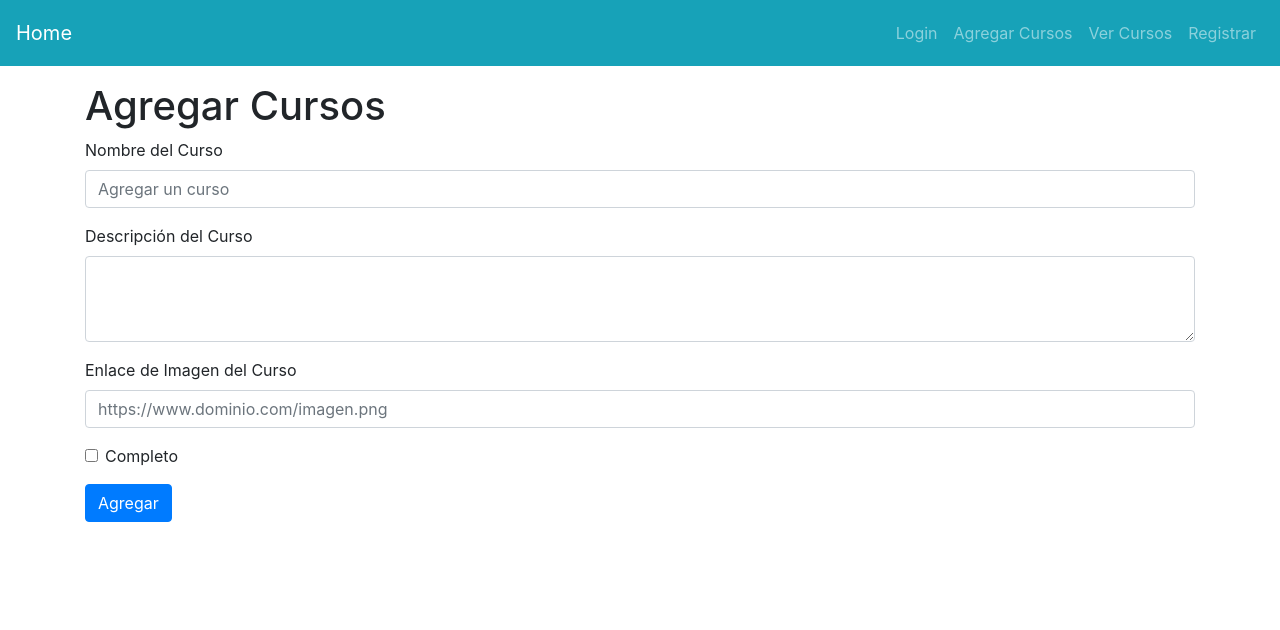
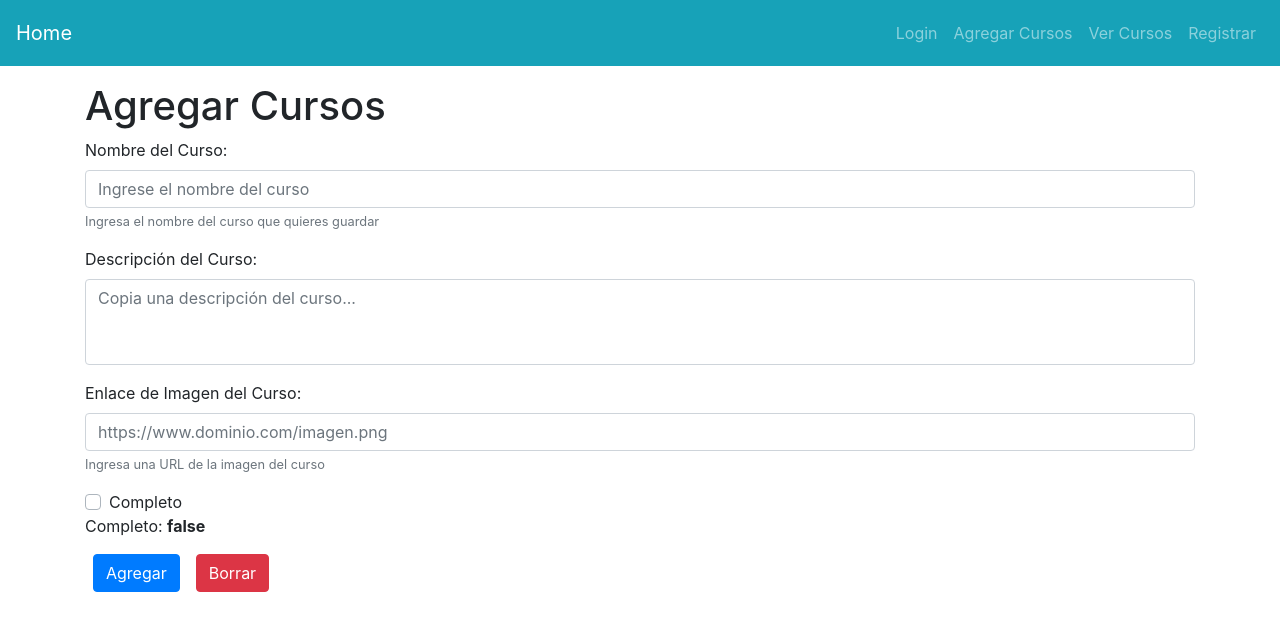
Before and after one commit to JuanDuran85/Martes_AppTodo, a Vue app: page /agregar in a window 1280 px wide. Shown: the top 630 px of the page. Built offline with nearby package versions, Linux system fonts and the light colour scheme; no server answers.

Commit message:
cambios en firebase vuex

```diff
--- a/src/components/TodoAdd.vue
+++ b/src/components/TodoAdd.vue
@@ -1,29 +1,39 @@
 <template>
   <div>
     <h1>{{ titulo }}</h1>
-    <form>
-      <div class="form-group">
-        <label for="nombrecurso">Nombre del Curso</label>
-        <input type="text" class="form-control" v-model="agregar" placeholder="Agregar un curso">
-      </div>
-      <div class="form-group">
-        <label for="exampleFormControlTextarea1">Descripción del Curso</label>
-        <textarea class="form-control" rows="3" v-model="descripcion"></textarea>
-      </div>
-      <div class="form-group">
-        <label for="nombrecurso">Enlace de Imagen del Curso</label>
-        <input type="text" class="form-control" v-model="imagen" placeholder="https://www.dominio.com/imagen.png">
-      </div>
-      <div class="form-group form-check">
-        <input type="checkbox" class="form-check-input" v-model="completo">
-        <label class="form-check-label" for="exampleCheck1">Completo</label>
-      </div>
-      <button type="submit" class="btn btn-primary" @click.prevent="agregarCurso">Agregar</button>
-    </form>
+
+    <b-form @submit.prevent="agregarCurso" @reset="onReset">
+    <!-- nombre del curso -->
+      <b-form-group id="input-group-1" label="Nombre del Curso:" label-for="input-1" description="Ingresa el nombre del curso que quieres guardar">
+        <b-form-input id="input-1" v-model="agregar" type="text" placeholder="Ingrese el nombre del curso"></b-form-input>
+      </b-form-group>
+
+    <!-- descripcion -->
+      <b-form-group id="input-group-2" label="Descripción del Curso:" label-for="input-2">
+        <b-form-textarea id="textarea" v-model="descripcion" placeholder="Copia una descripción del curso..." rows="3" max-rows="6"></b-form-textarea>
+      </b-form-group>
+
+      <!-- imagen del curso -->
+      <b-form-group id="input-group-1" label="Enlace de Imagen del Curso:" label-for="input-1" description="Ingresa una URL de la imagen del curso">
+        <b-form-input id="input-1" v-model="imagen" type="text" placeholder="https://www.dominio.com/imagen.png"></b-form-input>
+      </b-form-group>
+
+    <!-- completo -->
+      <b-form-checkbox id="checkbox-1" v-model="completo" value="true" unchecked-value="false">Completo</b-form-checkbox>
+      <div>Completo: <strong>{{ completo }}</strong></div>
+
+    <!-- botones -->
+    <div class="mt-3">
+      <b-button type="submit" variant="primary" class="mx-2">Agregar</b-button>
+      <b-button type="reset" variant="danger" class="mx-2">Borrar</b-button>
+    </div>
+    </b-form>
   </div>
 </template>
 
 <script>
+import Swal from 'sweetalert2';
+
 export default {
   name: "TodoAdd",
   data() {
@@ -49,11 +59,18 @@ export default {
         this.imagen = "";
         this.completo = false;
         this.descripcion = "";
-        console.log("Curso agregado a la lista");
       } else {
-        console.log("Ingrese un curso");
+          Swal.fire({
+            icon: 'error',
+            title: 'Oops...',
+            text: 'Debe ingresar los datos solicitados',
+            footer: '<b>AppToDo</b>'
+          });
       }
     },
+    onReset(){
+      console.log("reset");
+    }
   },
 };
 </script>
--- a/src/components/TodoLista.vue
+++ b/src/components/TodoLista.vue
@@ -113,7 +113,10 @@ export default {
                 this.nuevaDescripcion = "";
             }
         }
-    }
+    },
+    mounted() {
+        this.$store.dispatch('acionTraerCursoDB');
+    },
 }
 </script>
 
--- a/src/main.js
+++ b/src/main.js
@@ -9,6 +9,8 @@ import { BootstrapVue, IconsPlugin } from 'bootstrap-vue';
 import { firebaseConfig } from "./config/firebaseConfig";
 
 firebase.initializeApp(firebaseConfig);
+export const db = firebase.firestore();
+
 Vue.config.productionTip = false;
 Vue.use(BootstrapVue);
 Vue.use(IconsPlugin);
--- a/src/store/store.js
+++ b/src/store/store.js
@@ -1,27 +1,14 @@
 import Vue from 'vue';
 import Vuex from 'vuex';
+import { db } from "../main";
+import Swal from 'sweetalert2';
 
 Vue.use(Vuex);
 
 export default new Vuex.Store({
   state: {
     usuario: JSON.parse(localStorage.getItem("usuario")) || {},
-    cursosLista: [
-      {
-        id: 0,
-        name: 'VueJS',
-        description: 'The Progressive JavaScript Framework',
-        image: 'https://vuejs.org/images/logo.png?_sw-precache=cf23526f451784ff137f161b8fe18d5a',
-        completed: false
-      },
-      {
-        id: 1,
-        name: 'ReactJS',
-        description: 'Una biblioteca de JavaScript para construir interfaces de usuario',
-        image: 'https://miro.medium.com/max/700/1*dLaDL-lSN0iprzmOpmM7zQ.png',
-        completed: false
-      }
-    ]
+    cursosLista: []
   },
   getters: {
     enviadoCursos(state){
@@ -32,26 +19,21 @@ export default new Vuex.Store({
     }
   },
   mutations: {
-    almacenandoCurso(state, recibidoCursoActions){
-      let idNuevo = Math.floor(Math.random()*10);
-
-      while (idNuevo > -1){
-        let busqueda = state.cursosLista.find(result => result.id == idNuevo);
-        if (busqueda == undefined){
-          break;
-        } else if (busqueda.id == idNuevo){
-          idNuevo++;
-        }
-      }
-
-      let curso_temporal = {
-        id: idNuevo,
-        name: recibidoCursoActions.name,
-        image: recibidoCursoActions.image,
-        description: recibidoCursoActions.description,
-        completed: recibidoCursoActions.completed
-      }
-      state.cursosLista.unshift(curso_temporal);
+    traerCursoDB(state){
+      db.collection("cursos_prueba").doc("usuario").collection("agregados").onSnapshot(datos => {
+        let auxiliar = [];
+        datos.forEach(elementos=>{
+          auxiliar.push({
+            idDoc: elementos.id,
+            id: elementos.data().id,
+            name: elementos.data().name,
+            image: elementos.data().image,
+            description: elementos.data().description,
+            completed: elementos.data().completed
+          })
+        })
+        state.cursosLista = auxiliar;
+      })
     },
     deleteCurso(state, id){
       let cursoPorBorrar = state.cursosLista.findIndex(valor => valor.id === id);
@@ -78,7 +60,32 @@ export default new Vuex.Store({
   },
   actions: {
     agregarCursoVuex(context,recibidoCurso){
-      context.commit('almacenandoCurso',recibidoCurso);
+      let idNuevo = Math.floor(Math.random()*10);
+
+      while (idNuevo > -1){
+        let busqueda = context.state.cursosLista.find(result => result.id == idNuevo);
+        if (busqueda == undefined){
+          break;
+        } else if (busqueda.id == idNuevo){
+          idNuevo++;
+        }
+      }
+
+      db.collection("cursos_prueba").doc("usuario").collection("agregados").add({
+        id: idNuevo,
+        name: recibidoCurso.name,
+        image: recibidoCurso.image,
+        description: recibidoCurso.description,
+        completed: recibidoCurso.completed
+      }).then(()=>{
+        Swal.fire(
+          'Muy bien!',
+          'Curso Agregado!',
+          'success'
+        )
+      }).catch((error)=>{
+        console.log(error);
+      })
     },
     eliminarCurso(context, id){
       context.commit('deleteCurso',id)
@@ -91,6 +98,9 @@ export default new Vuex.Store({
     },
     usurioRegistro(context, datosRecibidos){
       context.commit('updateUsuario',datosRecibidos);
+    },
+    acionTraerCursoDB(context){
+      context.commit('traerCursoDB')
     }
   },
 })
```
